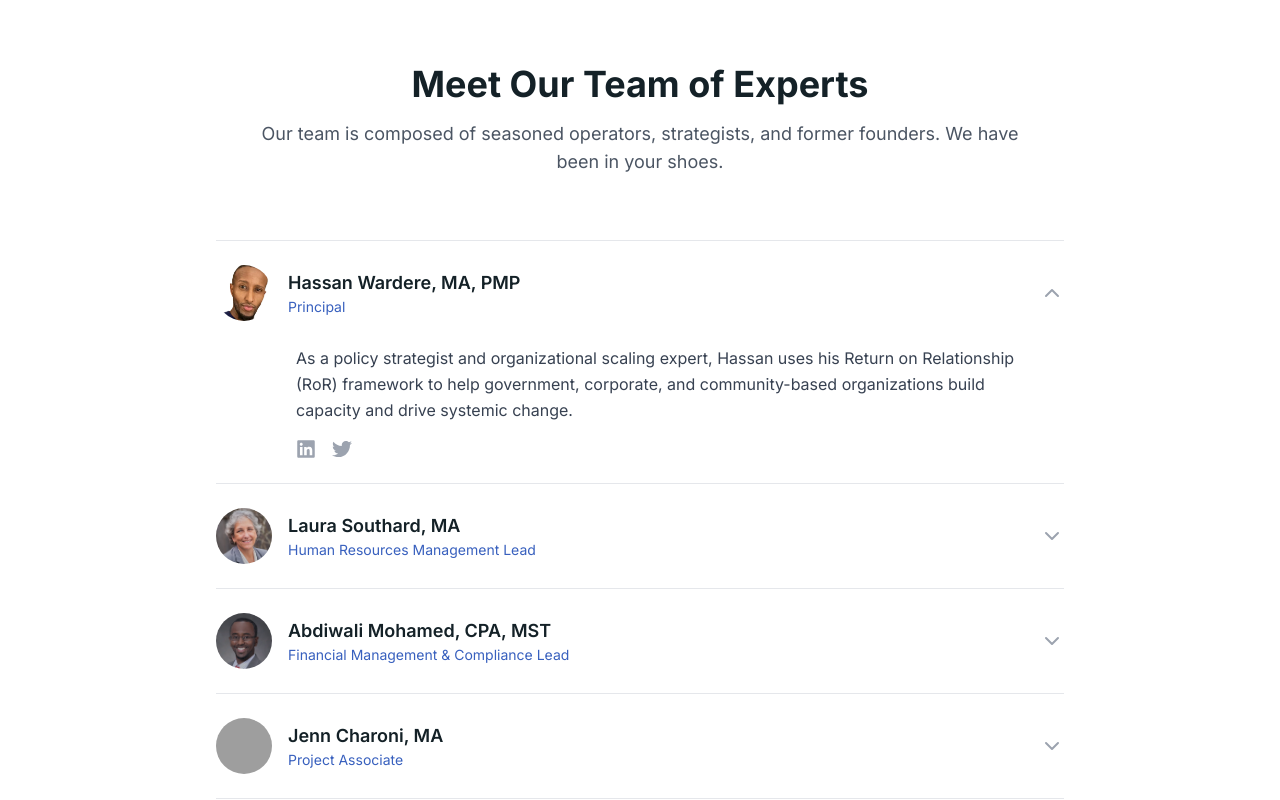
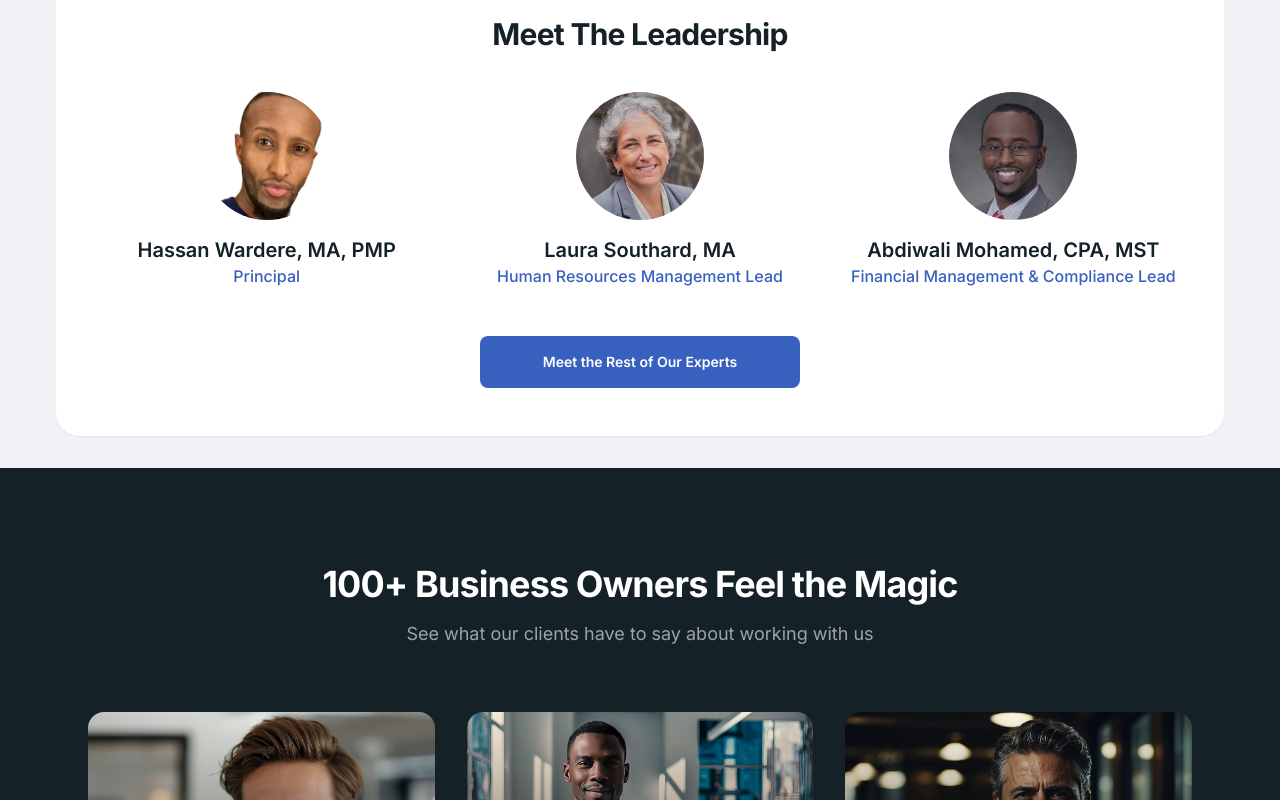
Before and after one commit to abylaydospayev/my-honeybook-clone, a Next.js app: page / in a window 1280 px wide. Shown: the part 2360-3160 px from the top of the page. Built offline with nearby package versions, Linux system fonts and the light colour scheme; grey boxes are pictures that could not be loaded.

Commit message:
STYLEX FIX

```diff
--- a/app/page.tsx
+++ b/app/page.tsx
@@ -1,7 +1,4 @@
 'use client';
-
-import { useState, useEffect } from 'react';
-import Loading from './loading'; // Assuming you have a loading component
 
 import { Header } from '@/components/layout/Header';
 import { HeroSection } from '@/components/page_sections/HeroSection';
@@ -14,31 +11,8 @@ import { ContactSection } from '@/components/page_sections/ContactSection';
 import { Footer } from '@/components/layout/Footer';
 
 export default function HomePage() {
-  const [loading, setLoading] = useState(true);
-
-  useEffect(() => {
-    // Simulate a loading time for your assets
-    const timer = setTimeout(() => {
-      setLoading(false);
-    }, 1500); // Adjust time as needed
-
-    return () => clearTimeout(timer);
-  }, []);
-
-  // Simple keyframe animation for the fade-in effect
-  const fadeInAnimation = {
-    animation: `fadeIn 1s ease-in-out`,
-  };
-
   return (
-    <>
-      {loading ? (
-        <Loading />
-      ) : (
-        <div
-          className="bg-light-gray overflow-x-hidden"
-          style={fadeInAnimation}
-        >
+    <div className="bg-light-gray overflow-x-hidden">
       <Header />
       <main>
         <HeroSection />
@@ -47,11 +21,9 @@ export default function HomePage() {
         <TeamSection />
         <TestimonialSection />
         <LogoCarousel />
-            <ContactSection/>
+        <ContactSection />
       </main>
       <Footer />
     </div>
-      )}
-    </>
   );
 }
--- a/components/page_sections/AboutUs.tsx
+++ b/components/page_sections/AboutUs.tsx
@@ -64,7 +64,7 @@ export function AboutUs() {
         </motion.section>
 
         {/* Counters and Categories */}
-        <CounterSection />
+        {/* <CounterSection /> */}
         <Categories />
 
         {/* CTA Banner Section */}
--- a/components/page_sections/Categories.tsx
+++ b/components/page_sections/Categories.tsx
@@ -43,21 +43,32 @@ export function Categories() {
   ];
 
   return (
-    <section className="py-16 bg-white" id="service-grid">
+    <section className="py-20 bg-[#0a2540] text-white" id="service-grid">
   <div className="container mx-auto px-4 max-w-6xl">
-        <div className="text-center mb-12">
-          <h2 className="text-3xl font-semibold">We deliver top-notch consulting services designed to help you succeed.</h2>
+    <div className="text-center mb-14">
+      <h2 className="text-4xl font-bold leading-tight mb-4">
+        Our Consulting Strengths
+      </h2>
+      <p className="text-white/80 text-lg max-w-2xl mx-auto">
+        We deliver top-notch services that empower organizations to thrive.
+      </p>
     </div>
-        <div className="grid grid-cols-1 sm:grid-cols-2 md:grid-cols-3 gap-12">
+
+    <div className="grid grid-cols-1 sm:grid-cols-2 md:grid-cols-3 gap-10">
       {services.map(({ icon, title, description }, i) => (
-            <div key={i} className="text-center animate-fadeInUp">
+        <div
+          key={i}
+          className="bg-[#102c52] rounded-xl p-6 shadow-md hover:shadow-lg transition-all duration-300 text-center"
+        >
           <div className="mb-4">{icon}</div>
           <h3 className="text-xl font-semibold mb-2">{title}</h3>
-              <p className="text-gray-700">{description}</p>
+          <p className="text-white/70 text-sm">{description}</p>
         </div>
       ))}
     </div>
   </div>
 </section>
+
+
   );
 }
--- a/components/page_sections/ServicesMain.tsx
+++ b/components/page_sections/ServicesMain.tsx
@@ -91,30 +91,7 @@ export function ServicesMain() {
       </div>
 
       {/* Stats Section Below Hero */}
-      <div className="bg-dark-gray text-white py-16">
-        <div className="max-w-7xl mx-auto px-6">
-            <div className="grid md:grid-cols-3 gap-12 text-center">
-                {/* Stat 1 */}
-                <div className="flex flex-col items-center">
-                    <Award className="w-10 h-10 text-brand-blue mb-4" />
-                    <p className="text-4xl font-bold">30+</p>
-                    <p className="text-gray-400 mt-2">Years of Combined Experience</p>
-                </div>
-                {/* Stat 2 */}
-                <div className="flex flex-col items-center">
-                    <Briefcase className="w-10 h-10 text-brand-blue mb-4" />
-                    <p className="text-4xl font-bold">7</p>
-                    <p className="text-gray-400 mt-2">Core Service Offerings</p>
-                </div>
-                {/* Stat 3 */}
-                <div className="flex flex-col items-center">
-                    <Users className="w-10 h-10 text-brand-blue mb-4" />
-                    <p className="text-4xl font-bold">150+</p>
-                    <p className="text-gray-400 mt-2">Clients Empowered</p>
-                </div>
-            </div>
-        </div>
-      </div>
+
     </section>
   );
 }
--- a/components/page_sections/TeamSection.tsx
+++ b/components/page_sections/TeamSection.tsx
@@ -1,89 +1,53 @@
 'use client';
 
+import { motion, type Variants } from 'framer-motion';
+import { Card } from '../ui/card';
 import Image from 'next/image';
-import { useState } from 'react';
-import { motion, AnimatePresence } from 'framer-motion';
 import { teamMembers } from '@/lib/team-data';
-import { ChevronDown } from 'lucide-react';
+import { Button } from '../ui/button';
 
 export function TeamSection() {
-  // State to track the ID of the currently open/active member
-  // We'll default to showing the first member's bio
-  const [activeMemberId, setActiveMemberId] = useState<number | null>(teamMembers[0].id);
-
-  const toggleMember = (id: number) => {
-    // If the clicked member is already active, close it. Otherwise, open it.
-    setActiveMemberId(activeMemberId === id ? null : id);
+  const cardVariants: Variants = {
+    hidden: { opacity: 0, y: 30 },
+    visible: {
+      opacity: 1,
+      y: 0,
+      transition: {
+        duration: 0.5,
+        ease: "easeOut"
+      }
+    },
   };
 
   return (
-    <section id="team" className="py-24 sm:py-32 bg-white">
-      <div className="max-w-4xl mx-auto px-6">
-        {/* Section Header */}
-        <div className="max-w-3xl mx-auto text-center">
-          <h2 className="text-3xl md:text-4xl font-bold text-dark-gray">
-            Meet Our Team of Experts
-          </h2>
-          <p className="mt-4 text-lg text-gray-600">
-            Our team is composed of seasoned operators, strategists, and former founders. We have been in your shoes.
-          </p>
-        </div>
-
-        {/* The Accordion List - now used for all screen sizes */}
-        <div className="mt-16 border-t border-gray-200">
-          {teamMembers.map((member) => (
-            <div key={member.id} className="border-b border-gray-200">
-              <button
-                onClick={() => toggleMember(member.id)}
-                className="w-full flex justify-between items-center text-left py-6 transition-colors hover:bg-gray-50"
-                aria-expanded={activeMemberId === member.id}
-              >
-                <div className="flex items-center gap-4">
-                  <Image
-                    src={member.imageSrc}
-                    alt={member.name}
-                    width={56}
-                    height={56}
-                    className="w-14 h-14 rounded-full object-cover"
-                  />
-                  <div>
-                    <h3 className="text-lg font-semibold text-dark-gray">{member.name}</h3>
-                    <p className="text-sm text-brand-blue">{member.title}</p>
-                  </div>
-                </div>
-                <ChevronDown
-                  size={24}
-                  className={`text-gray-400 transition-transform duration-300 ${activeMemberId === member.id ? 'rotate-180' : ''}`}
-                />
-              </button>
-
-              {/* The expandable bio section with animation */}
-              <AnimatePresence>
-                {activeMemberId === member.id && (
-                  <motion.div
-                    initial={{ height: 0, opacity: 0 }}
-                    animate={{ height: 'auto', opacity: 1 }}
-                    exit={{ height: 0, opacity: 0 }}
-                    transition={{ duration: 0.3, ease: 'easeInOut' }}
-                    className="overflow-hidden"
-                  >
-                    <div className="pb-6 pr-12 pl-20">
-                      <p className="text-gray-700 leading-relaxed">{member.bio}</p>
-                      <div className="mt-4 flex items-center gap-4">
-                        {member.socials?.map((social, index) => (
-                          <a key={index} href={social.href} className="text-gray-400 hover:text-dark-gray">
-                            <social.icon size={20} />
-                          </a>
-                        ))}
-                      </div>
-                    </div>
-                  </motion.div>
-                )}
-              </AnimatePresence>
-            </div>
-          ))}
-        </div>
+    <motion.section
+      className="p-4 md:p-8 bg-light-gray"
+      variants={cardVariants}
+      initial="hidden"
+      whileInView="visible"
+      viewport={{ once: true, amount: 0.1 }}
+    >
+      {/* This container ensures consistent width and padding */}
+      <div className="max-w-7xl mx-auto px-6">
+        <Card id="team" className="p-8 md:p-12 border-gray-200/80 bg-white">
+          <h2 className="text-3xl font-bold tracking-tight text-center mb-10 text-dark-gray">Meet The Leadership</h2>
+          <div className="grid grid-cols-1 sm:grid-cols-2 lg:grid-cols-3 gap-12 text-center">
+            {/* Team member content... */}
+            {teamMembers.map((member) => (
+              <div key={member.id}>
+                <Image src={member.imageSrc} width={128} height={128} alt={member.name} className="w-32 h-32 mx-auto rounded-full object-cover bg-gray-200 mb-4" />
+                <h3 className="text-xl font-semibold text-dark-gray">{member.name}</h3>
+                <p className="text-brand-blue font-medium">{member.title}</p>
+              </div>
+            ))}
+          </div>
+          <div className="mt-12 flex justify-center">
+            <Button variant="secondary" size="lg" className="w-full max-w-xs">
+              Meet the Rest of Our Experts
+            </Button>
+          </div>
+        </Card>
       </div>
-    </section>
+    </motion.section>
   );
 }
--- a/lib/team-data.ts
+++ b/lib/team-data.ts
@@ -32,44 +32,4 @@ export const teamMembers = [
       { href: "https://linkedin.com/in/abdiwali", icon: FaLinkedin },
     ],
   },
-  {
-    id: 4,
-    name: "Jenn Charoni, MA",
-    title: "Project Associate",
-    imageSrc: "/image/jenn.png",
-    bio: "Jenn has a background in organizational management, policy research, and fund development, with a focus on creating equity-driven strategies for systemic change.",
-    socials: [
-      { href: "https://linkedin.com/in/jenn", icon: FaLinkedin },
-    ],
-  },
-  {
-    id: 5,
-    name: "Aisha Ahmed",
-    title: "Human Resources Associate",
-    imageSrc: "/image/aisha.png",
-    bio: "An experienced HR professional with a background at Amazon and South Seattle College, Aisha views processes holistically, helping CBOs and businesses scale effectively.",
-    socials: [
-      { href: "https://linkedin.com/in/aisha", icon: FaLinkedin },
-    ],
-  },
-  {
-    id: 6,
-    name: "David Bushnell, MA",
-    title: "Data Management & Governance Associate",
-    imageSrc: "/image/david.png",
-    bio: "David earned his master’s in Public Policy at the University of Washington and now deploys strategies that help clients improve their data collection, health, and usage.",
-    socials: [
-      { href: "https://linkedin.com/in/david", icon: FaLinkedin },
-    ],
-  },
-  {
-    id: 7,
-    name: "Abiodun Odeleye, MBA",
-    title: "Data Analyst",
-    imageSrc: "/image/abiodun.png",
-    bio: "Abiodun specializes in creating and managing powerful Power BI, Tableau, and Google Data Studio dashboards to serve Bulle Consulting's clients worldwide.",
-    socials: [
-      { href: "https://linkedin.com/in/abiodun", icon: FaLinkedin },
-    ],
-  },
 ];
```
Also changed, not shown: components/layout/Footer.tsx (+17 -16 lines). Lines whose indentation alone changed are shown as unchanged.
